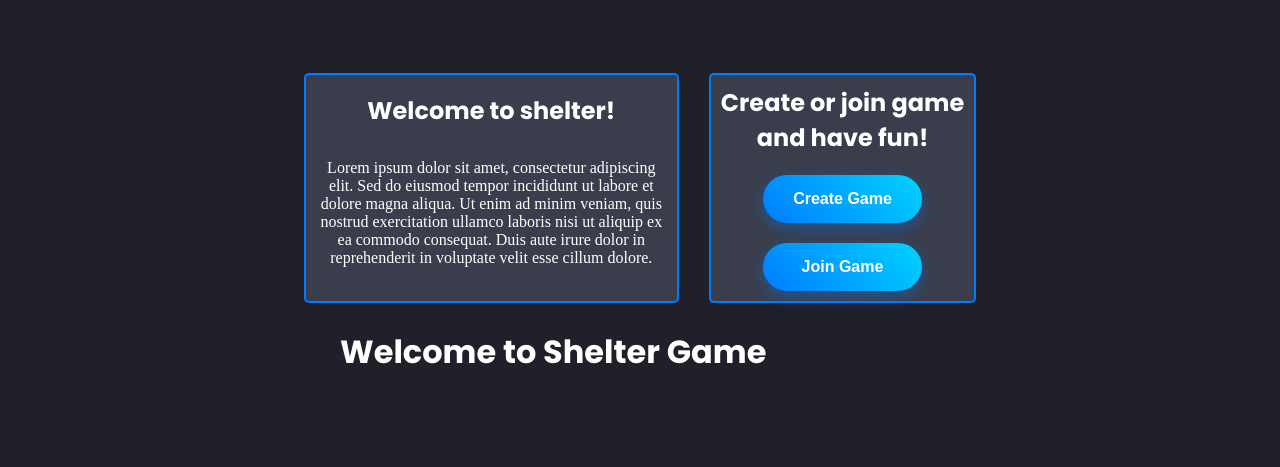
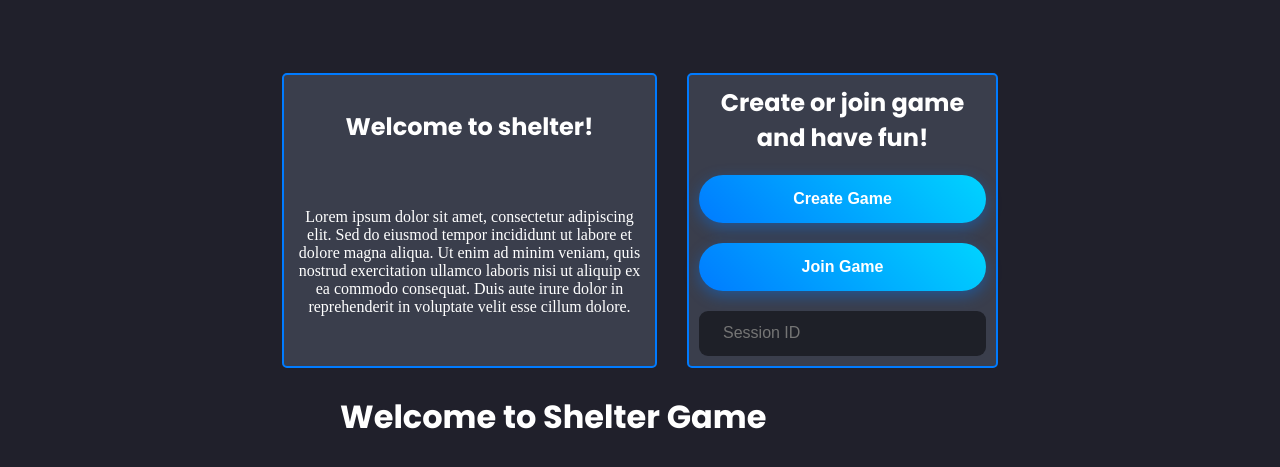
Before and after one commit to Endizzy/shelterGame, a website: page public/index.html in a window 1280 px wide. Shown: the part 77-544 px from the top of the page. Drawn offline with nearby package versions, Linux system fonts and the light colour scheme; no server answers; a web font is replaced by a local one.

Commit message:
Add files via upload
shelterGame v0.2

```diff
--- a/public/index.html
+++ b/public/index.html
@@ -41,6 +41,7 @@
                 <div class="welcome__section-button">
                     <button class="Game__button" id="start-game">Create Game</button>
                     <button class="Game__button">Join Game</button>
+                    <input type="text" placeholder="Session ID"class="session__input" id="sessionField">
                 </div>
             </div>
         </div>
--- a/public/main.css
+++ b/public/main.css
@@ -175,3 +175,22 @@ body {
     transform: scale(1); /* Возвращаем размер при нажатии */
     box-shadow: 0 4px 10px rgba(0, 123, 255, 0.5); /* Уменьшаем тень */
 }
+
+.session__input {
+    width: auto;
+    height: 2.8rem;
+    background: #1e2028;
+    z-index: 1;
+    color: #9ca3af;
+    outline: none;
+    border: none;
+    border-radius: 9px;
+    padding: 0 3.5rem 0 1.5rem;
+    font-size: 1rem;
+    transition: background-color 0.6s ease;
+}
+
+.search__form:hover {
+    background: #3a3e4c;
+    /*border: 1px white solid;*/
+}
--- a/public/script.js
+++ b/public/script.js
@@ -6,13 +6,10 @@ const app = document.getElementById("app");
 const playersContainer = document.getElementById("players-container");
 const startButton = document.getElementById("start-game");
 const joinButton = document.querySelector(".Game__button:nth-child(2)");
-const sessionIdInput = document.createElement("input");
-sessionIdInput.placeholder = "Enter Session ID";
-sessionIdInput.className = "session-input";
-sessionIdInput.style.display = "none";
+const sessionIdInput = document.getElementById("sessionField");
 
 // Добавляем поле ввода для ID сессии под кнопкой "Join Game"
-joinButton.insertAdjacentElement("afterend", sessionIdInput);
+// joinButton.insertAdjacentElement("afterend", sessionIdInput);
 
 // Событие для создания игры
 startButton.addEventListener("click", () => {
@@ -22,6 +19,7 @@ startButton.addEventListener("click", () => {
 // Событие для подключения к игре
 joinButton.addEventListener("click", () => {
     const sessionId = sessionIdInput.value.trim(); // Получаем введенный ID сессии
+
     const playerName = prompt("Enter your name:");
 
     if (sessionId && playerName) {
```
Also changed, not shown: server.js (line endings or trailing spaces).
